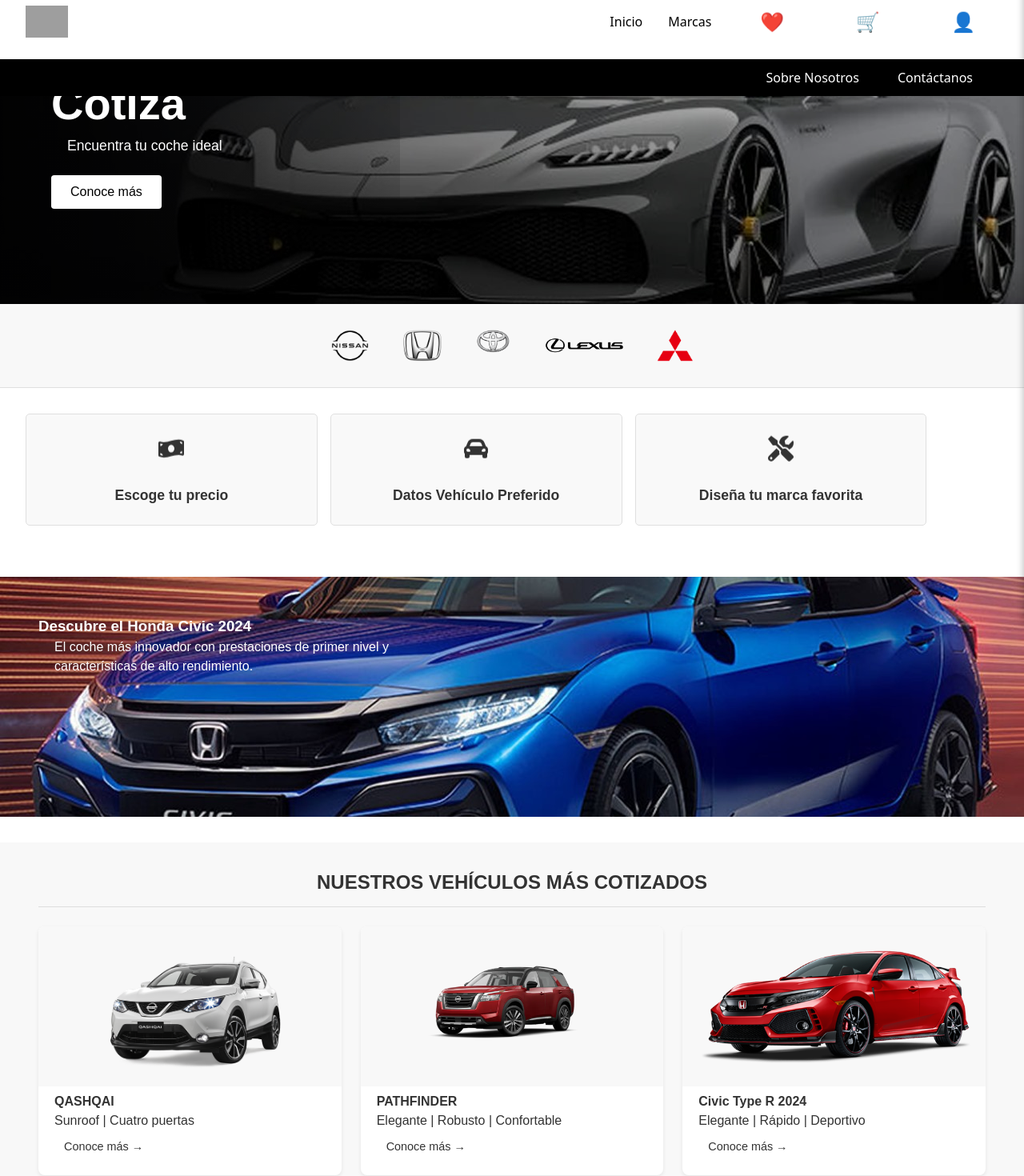
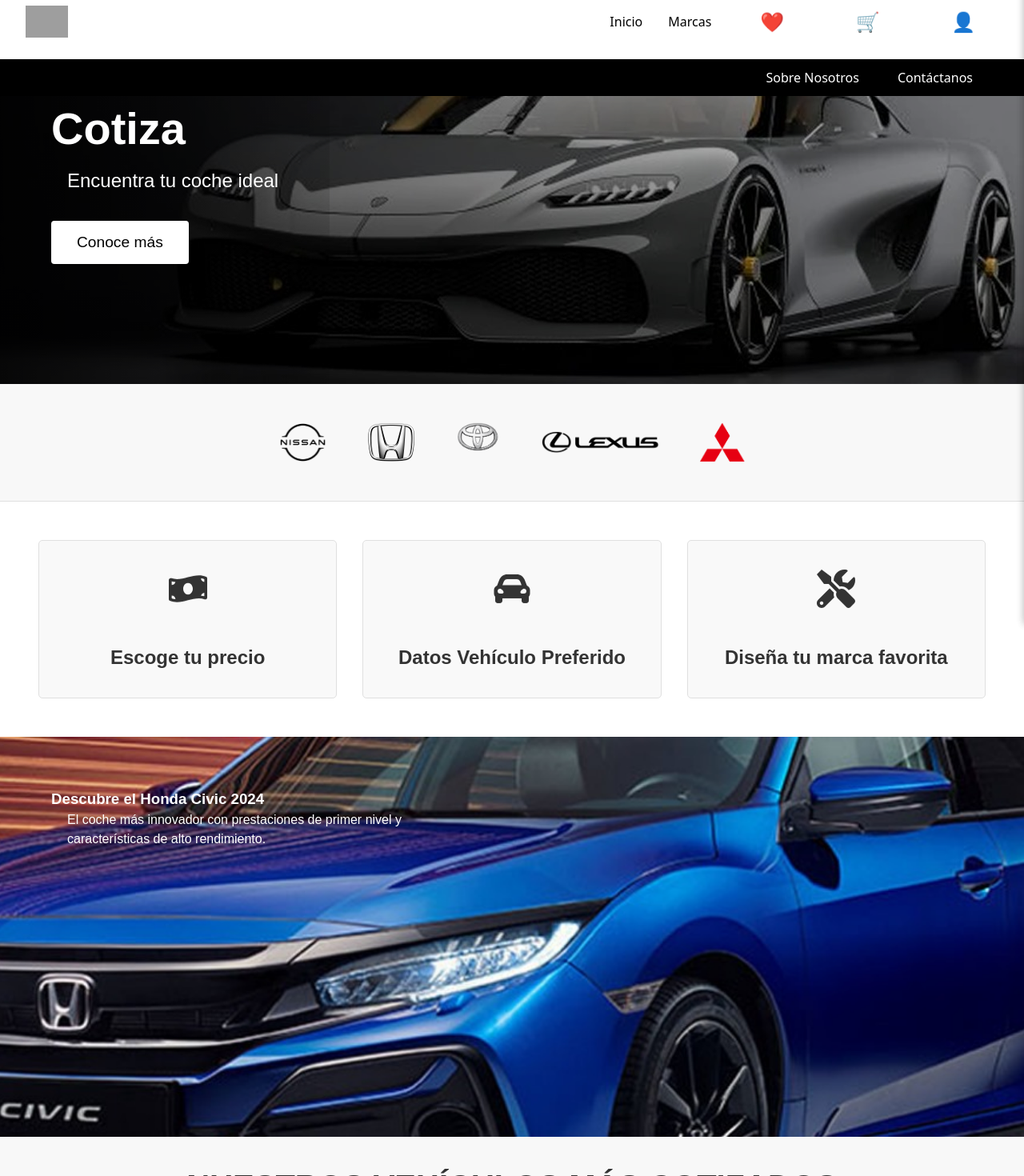
Before and after one commit to FernaandoAriel/TaiexImport, a React (Vite) app in the folder frontend/: page / in a window 1280 px wide. Shown: the part 20-1490 px from the top of the page at 80% size. Built offline with nearby package versions, Linux system fonts and the light colour scheme; grey boxes are pictures that could not be loaded.

Commit message:
Cambio de resolucion de home

```diff
--- a/frontend/src/App.jsx
+++ b/frontend/src/App.jsx
@@ -3,7 +3,7 @@ import Home from "./pages/home.jsx"
 import Sobrenostros from "./pages/sobrenosotros.jsx"
 import Contactanos from "./pages/contactanos.jsx"
 import Navbar from "./components/navbar/navbarCliente.jsx"
-
+import InicioSesion from "./pages/inicioSesion.jsx"
 
 function App() {
   return (
@@ -13,6 +13,7 @@ function App() {
         <Route path="/" element={<Home />} />
         <Route path="/sobrenosotros" element={<Sobrenostros />} />
         <Route path="/contactanos" element={<Contactanos />} />
+        <Route path="/login" element={<InicioSesion />} />
       </Routes>
     </Router>
   );
--- a/frontend/src/components/navbar/navbarCliente.jsx
+++ b/frontend/src/components/navbar/navbarCliente.jsx
@@ -1,5 +1,6 @@
 import { Link } from "react-router-dom";
 import { useState, useEffect } from "react";
+
 
 export default function Navbar() {
   const [scrolled, setScrolled] = useState(false);
@@ -289,6 +290,7 @@ export default function Navbar() {
   );
 }
 
+
 // Componente para enlaces de navegación (Desktop - Barra blanca)
 function NavLink({ to, text }) {
   return (
--- a/frontend/src/pages/css/home.css
+++ b/frontend/src/pages/css/home.css
@@ -1,10 +1,12 @@
-/* Estilos base mejorados para mobile-first */
+/* Estilos base para resolución 1920x1080 */
 .home-container {
     font-family: 'Arial', sans-serif;
-    max-width: 100%;
+    max-width: 1920px;
+    width: 100%;
     overflow-x: hidden;
     color: #333;
     animation: smoothAppear 0.8s ease-out;
+    margin: 0 auto;
 }
 
 h4 {
@@ -25,21 +27,22 @@ p{
     }
 }
 
-/* Hero Section - Carro Gris */
+/* Hero Section */
 .hero-section {
     position: relative;
-    height: auto;
-    min-height: 300px;
+    height: 600px;
     background-color: #000;
     color: white;
     display: flex;
-    flex-direction: column;
+    flex-direction: row;
     overflow: hidden;
+    max-width: 1920px;
+    margin: 0 auto;
 }
 
 .hero-image {
-    position: relative;
-    height: 200px;
+    position: absolute;
+    height: 100%;
     width: 100%;
     z-index: 1;
     animation: gentleSlide 0.8s ease-out;
@@ -72,14 +75,14 @@ p{
 .hero-content {
     position: relative;
     z-index: 2;
-    padding: 2rem 1.5rem;
-    width: 100%;
+    padding: 4rem;
+    max-width: 600px;
     display: flex;
     flex-direction: column;
     justify-content: center;
-    align-items: center;
-    text-align: center;
-    background: linear-gradient(to bottom, rgba(0, 0, 0, 0.7), rgba(0, 0, 0, 0.3));
+    align-items: flex-start;
+    text-align: left;
+    background: linear-gradient(to right, rgba(0, 0, 0, 0.7), rgba(0, 0, 0, 0.1));
     animation: contentReveal 0.8s ease-out;
 }
 
@@ -95,22 +98,22 @@ p{
 }
 
 .hero-content h1 {
-    font-size: 2.5rem;
-    margin-bottom: 0.5rem;
+    font-size: 4rem;
+    margin-bottom: 1rem;
     font-weight: bold;
 }
 
 .hero-content p {
-    font-size: 1.1rem;
-    margin-bottom: 1.5rem;
+    font-size: 1.5rem;
+    margin-bottom: 2rem;
 }
 
 .cta-button {
     background-color: white;
     color: black;
     border: none;
-    padding: 0.75rem 1.5rem;
-    font-size: 1rem;
+    padding: 1rem 2rem;
+    font-size: 1.2rem;
     cursor: pointer;
     transition: all 0.3s;
     border-radius: 4px;
@@ -127,34 +130,37 @@ p{
 
 /* Brands Section */
 .brands-section {
-    padding: 1.5rem 1rem;
+    padding: 2rem;
     background-color: #f8f8f8;
-    text-align: center;
+    text-align: right;
     border-bottom: 1px solid #e0e0e0;
+    max-width: 1920px;
+    margin: 0 auto;
 }
 
 .brands-section h3 {
-    margin-bottom: 1rem;
-    font-size: 1rem;
+    margin-bottom: 1.5rem;
+    font-size: 1.2rem;
     color: #666;
-    text-align: center;
+    text-align: right;
+    padding-right: 3rem;
     animation: smoothAppear 0.8s ease-out;
     width: 100%;
 }
 
 .brand-logos {
     display: flex;
-    flex-wrap: wrap;
+    flex-wrap: nowrap;
     justify-content: center;
-    gap: 1.5rem;
+    gap: 3rem;
     align-items: center;
-    padding: 0.5rem 0;
+    padding: 1rem 0;
 }
 
 .brand-logos img {
-    height: 30px;
+    height: 50px;
     width: auto;
-    max-width: 100px;
+    max-width: 150px;
     object-fit: contain;
     transition: transform 0.3s ease;
 }
@@ -166,16 +172,18 @@ p{
 /* Services Section */
 .services-section {
     display: flex;
-    flex-direction: column;
-    padding: 1.5rem;
+    flex-direction: row;
+    padding: 3rem;
     background-color: #fff;
-    gap: 1rem;
+    gap: 2rem;
+    max-width: 1920px;
+    margin: 0 auto;
 }
 
 .service-item {
     text-align: center;
-    padding: 1.5rem 1rem;
-    width: 100%;
+    padding: 2rem;
+    width: 33.33%;
     border: 1px solid #e0e0e0;
     border-radius: 5px;
     background-color: #f9f9f9;
@@ -188,8 +196,8 @@ p{
 }
 
 .service-icon {
-    font-size: 2rem;
-    margin-bottom: 1rem;
+    font-size: 3rem;
+    margin-bottom: 1.5rem;
     color: #333;
     animation: gentleFloat 3s ease-in-out infinite;
 }
@@ -201,26 +209,28 @@ p{
 }
 
 .service-item h3 {
-    font-size: 1.1rem;
+    font-size: 1.5rem;
     color: #333;
     text-align: center;
     width: 100%;
 }
 
-/* Promo Section - Carro Azul */
+/* Promo Section */
 .promo-section {
     position: relative;
-    height: auto;
-    margin: 2rem 0;
+    height: 500px;
+    margin: 3rem 0;
     overflow: hidden;
     color: white;
     display: flex;
-    flex-direction: column;
+    flex-direction: row;
+    max-width: 1920px;
+    margin: 0 auto;
 }
 
 .promo-image {
-    position: relative;
-    height: 200px;
+    position: absolute;
+    height: 100%;
     width: 100%;
     z-index: 1;
     animation: gentleSlideRight 0.8s ease-out;
@@ -252,38 +262,40 @@ p{
 .promo-content {
     position: relative;
     z-index: 2;
-    padding: 1.5rem;
-    width: 100%;
-    text-align: center;
-    background: rgba(0, 0, 60, 0.7);
+    padding: 4rem;
+    max-width: 50%;
+    text-align: left;
+    background: none;
     animation: smoothAppear 0.8s ease-out;
 }
 
 /* Featured Vehicles Section */
 .featured-vehicles {
-    padding: 1.5rem;
+    padding: 3rem;
     background-color: #f8f8f8;
+    max-width: 1920px;
+    margin: 0 auto;
 }
 
 .featured-vehicles h2 {
-    font-size: 1.5rem;
+    font-size: 2.5rem;
     text-align: center;
-    margin-bottom: 1.5rem;
+    margin-bottom: 2rem;
     font-weight: bold;
     color: #333;
     border-bottom: 1px solid #ddd;
-    padding-bottom: 0.75rem;
+    padding-bottom: 1rem;
     animation: smoothAppear 0.8s ease-out;
 }
 
 .vehicle-list {
     display: flex;
-    flex-direction: column;
-    gap: 1.5rem;
+    flex-direction: row;
+    gap: 2rem;
 }
 
 .vehicle-item {
-    width: 100%;
+    width: calc(33.333% - 2rem);
     background-color: white;
     border-radius: 8px;
     overflow: hidden;
@@ -298,10 +310,10 @@ p{
 
 .vehicle-item img {
     width: 100%;
-    height: 200px;
+    height: 300px;
     object-fit: contain;
     background-color: #f8f8f8;
-    padding: 1rem;
+    padding: 1.5rem;
     transition: transform 0.4s ease;
 }
 
@@ -314,12 +326,12 @@ p{
     border: none;
     color: #333;
     display: block;
-    padding: 0.75rem 1rem;
-    margin: 0 1rem 1rem;
+    padding: 1rem 1.5rem;
+    margin: 0 1.5rem 1.5rem;
     cursor: pointer;
     text-align: left;
     transition: all 0.3s ease;
-    font-size: 0.9rem;
+    font-size: 1.1rem;
 }
 
 .vehicle-button:hover {
@@ -327,18 +339,21 @@ p{
     transform: translateX(3px);
 }
 
-/* Media Queries para pantallas más grandes */
-@media (min-width: 768px) {
-    .hero-section {
-        height: 400px;
-        flex-direction: row;
+/* Media Queries para pantallas más pequeñas */
+@media (max-width: 1919px) {
+    .home-container {
+        max-width: 100%;
     }
 
-    .hero-image {
-        position: absolute;
-        height: 100%;
+    .hero-section {
+        height: 500px;
     }
 
+    .hero-content h1 {
+        font-size: 3.5rem;
+    }
+
+    .brand-logos {
     .hero-content {
         position: relative;
         padding: 3rem;
@@ -415,3 +430,4 @@ p{
         padding: 2rem 3rem;
     }
 }
+}
--- /dev/null
+++ b/frontend/src/pages/inicioSesion.jsx
@@ -0,0 +1,10 @@
+const InicioSesion= () => {
+    return (
+        <div>
+            <h1>Inicio de Sesión</h1>
+
+        </div>
+    );
+}
+
+export default InicioSesion;
```
